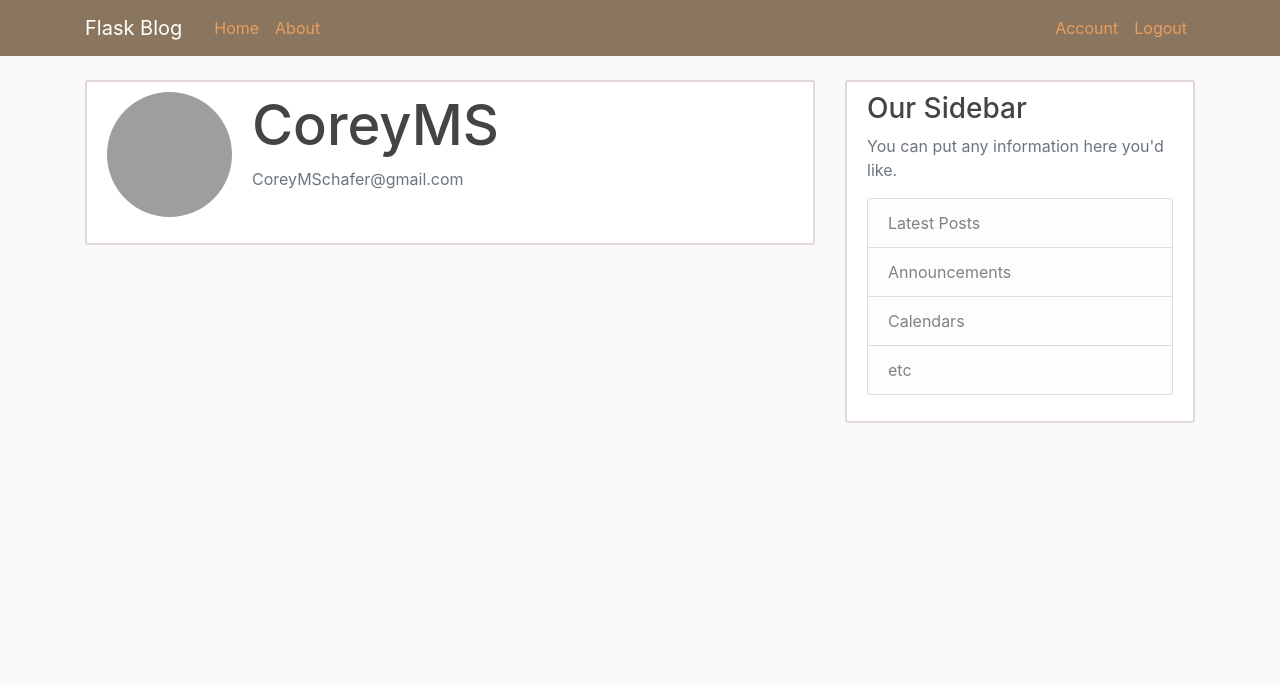
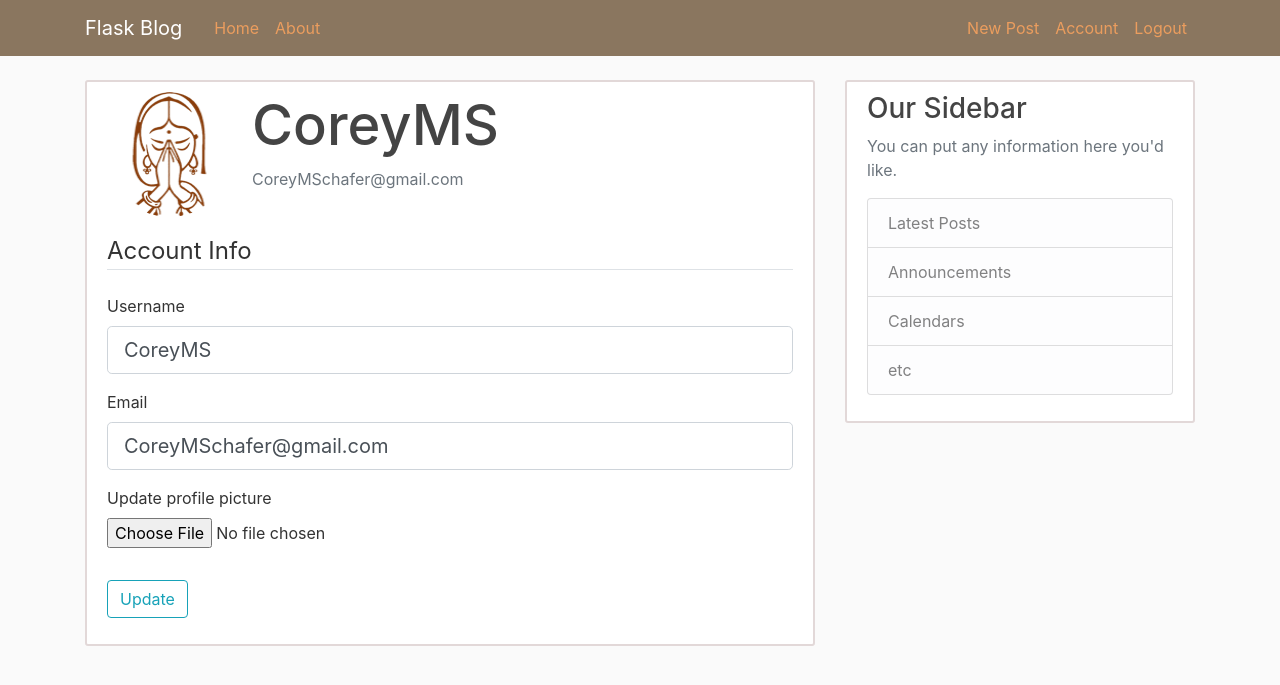
Before and after one commit to pratik30pp/FlaskBlog, a Flask app: page /account in a window 1280 px wide. Shown: the top 685 px of the page. Run offline with Flask 2, Linux system fonts and the light colour scheme; a user stored in the database is signed in; some libraries are stand-ins or nearby versions; grey boxes are pictures that could not be loaded.

Commit message:
Tutorial 9 Pagination

```diff
--- a/flaskblog/forms.py
+++ b/flaskblog/forms.py
@@ -1,5 +1,7 @@
 from flask_wtf import FlaskForm
-from wtforms import StringField, PasswordField, SubmitField, BooleanField
+from flask_wtf.file import FileField, FileAllowed
+from flask_login import current_user
+from wtforms import StringField, PasswordField, SubmitField, BooleanField, TextAreaField
 from wtforms.validators import DataRequired, Length, Email, EqualTo, ValidationError
 from flaskblog.models import User
 
@@ -31,3 +33,28 @@ class LoginForm(FlaskForm):
     password = PasswordField('Password', validators=[DataRequired()])
     remember = BooleanField('Remember Me')
     submit = SubmitField('Login')
+
+class UpdateAccountForm(FlaskForm):
+
+    username = StringField('Username',
+                           validators=[DataRequired(), Length(min=2, max=20)])
+    email = StringField('Email', validators=[DataRequired(), Email()])
+    picture = FileField('Update profile picture', validators=[FileAllowed(['jpg', 'png'])])
+    submit = SubmitField('Update')
+
+    def validate_username(self, username):
+        if username.data != current_user.username:
+            user = User.query.filter_by(username=username.data).first()
+            if user:
+                raise ValidationError('Sorry! Username is already taken.')
+
+    def validate_email(self, email):
+        if email.data != current_user.email:
+            user = User.query.filter_by(email=email.data).first()
+            if user:
+                raise ValidationError('Sorry! There is an account with this Email.')
+
+class PostForm(FlaskForm):
+    title = StringField('Title', validators=[DataRequired()])
+    content = TextAreaField('Content', validators=[DataRequired()])
+    submit = SubmitField('Post')
--- a/flaskblog/routes.py
+++ b/flaskblog/routes.py
@@ -1,28 +1,19 @@
-from flask import render_template, url_for, flash, redirect, request
+import os
+import secrets
+from PIL import Image
+from flask import render_template, url_for, flash, redirect, request, abort
 from flaskblog import app, db, bcrypt
-from flaskblog.forms import RegistrationForm, LoginForm
+from flaskblog.forms import RegistrationForm, LoginForm, UpdateAccountForm, PostForm
 from flaskblog.models import User, Post
 from flask_login import login_user, current_user, logout_user, login_required
 
-posts = [
-    {
-        'author': 'Pratik Patil',
-        'title': 'Blog Post 1',
-        'content': 'First post content',
-        'date_posted': 'April 20, 2018'
-    },
-    {
-        'author': 'Pallavi Patil',
-        'title': 'Blog Post 2',
-        'content': 'Second post content',
-        'date_posted': 'April 21, 2018'
-    }
-]
 
 
 @app.route("/")
 @app.route("/home")
 def home():
+    page = request.args.get('page', 1, type=int)
+    posts = Post.query.order_by(Post.date_posted.desc()).paginate(page=page, per_page=5)
     return render_template('home.html', posts=posts)
 
 @app.route("/about")
@@ -64,7 +55,92 @@ def logout():
     return redirect(url_for('home'))
 
 
-@app.route("/account")
+def save_picture(form_picture):
+    random_hex = secrets.token_hex(8)
+    _, f_ext = os.path.splitext(form_picture.filename)
+    picture_filename = random_hex + f_ext
+    picture_path = os.path.join(app.root_path, 'static/profile_pics', picture_filename)
+
+    output_size = (125, 125)
+    img = Image.open(form_picture)
+    img.thumbnail(output_size)
+    img.save(picture_path)
+
+    return picture_filename
+
+
+@app.route("/account", methods=['GET', 'POST'])
 @login_required
 def account():
-    return render_template('account.html', title='Account')
+    form = UpdateAccountForm()
+    if form.validate_on_submit():
+        if form.picture.data:
+            picture_file = save_picture(form.picture.data)
+            current_user.image_file = picture_file
+        current_user.username = form.username.data
+        current_user.email = form.email.data
+        db.session.commit()
+        flash('Your account has been updated.', 'success')
+        return redirect(url_for('account'))
+    elif request.method == 'GET':
+        form.username.data = current_user.username
+        form.email.data = current_user.email
+    image_file = url_for('static', filename='profile_pics/' + current_user.image_file)
+    return render_template('account.html', title='Account', image_file=image_file, form=form)
+
+@app.route("/post/new", methods=['GET', 'POST'])
+@login_required
+def new_post():
+    form = PostForm()
+    if form.validate_on_submit():
+        post = Post(title=form.title.data, content=form.content.data, author=current_user)
+        db.session.add(post)
+        db.session.commit()
+        flash('Your have just added a new Post', 'success')
+        return redirect(url_for('home'))
+
+    return render_template('create_post.html', title='New Post', form=form)
+
+@app.route("/post/<int:post_id>")
+def post(post_id):
+    post = Post.query.get_or_404(post_id)
+    return render_template('post.html', title=post.title, post=post, legend='New Post')
+
+
+@app.route("/post/<int:post_id>/update", methods=['GET', 'POST'])
+@login_required
+def update_post(post_id):
+    post = Post.query.get_or_404(post_id)
+    if post.author != current_user:
+        abort(403)
+    form = PostForm()
+    if form.validate_on_submit():
+        post.title = form.title.data
+        post.content = form.content.data
+        db.session.commit()
+        flash('Your post has been updated', 'success')
+        return redirect(url_for('post', post_id=post.id))
+    elif request.method == 'GET':
+        form.title.data = post.title
+        form.content.data = post.content
+    return render_template('create_post.html', title='Update Post', form=form, legend='Update Post')
+
+@app.route("/post/<int:post_id>/delete", methods=['POST'])
+@login_required
+def delete_post(post_id):
+    post = Post.query.get_or_404(post_id)
+    if post.author != current_user:
+        abort(403)
+    db.session.delete(post)
+    db.session.commit()
+    flash('Your Post has been deleted!', 'success')
+    return redirect(url_for('home'))
+
+@app.route("/user/<string:username>")
+def user_posts(username):
+    page = request.args.get('page', 1, type=int)
+    user = User.query.filter_by(username=username).first_or_404()
+    posts = Post.query.filter_by(author=user)\
+        .order_by(Post.date_posted.desc())\
+        .paginate(page=page, per_page=5)
+    return render_template('user_posts.html', posts=posts, user=user)
--- a/flaskblog/templates/account.html
+++ b/flaskblog/templates/account.html
@@ -2,12 +2,56 @@
 {% block content %}
 <div class="content-section">
     <div class="media">
-        <img class="rounded-circle account-img" src="userimage.jpg">
+        <img class="rounded-circle account-img" src="{{ image_file }}">
         <div class="media-body">
             <h2 class="account-heading">{{ current_user.username }}</h2>
             <p class="text-secondary">{{ current_user.email }}</p>
         </div>
     </div>
-    <!-- FORM HERE -->
+        <form method="POST" action="" enctype="multipart/form-data">
+            {{ form.hidden_tag() }}
+            <fieldset class="form-group">
+                <legend class="border-bottom mb-4">Account Info</legend>
+                <div class="form-group">
+                    {{ form.username.label(class="form-control-label") }}
+
+                    {% if form.username.errors %}
+                    {{ form.username(class="form-control form-control-lg is-invalid") }}
+                    <div class="invalid-feedback">
+                        {% for error in form.username.errors %}
+                        <span>{{ error }}</span>
+                        {% endfor %}
+                    </div>
+                    {% else %}
+                    {{ form.username(class="form-control form-control-lg") }}
+                    {% endif %}
+                </div>
+                <div class="form-group">
+                    {{ form.email.label(class="form-control-label") }}
+                    {% if form.email.errors %}
+                    {{ form.email(class="form-control form-control-lg is-invalid") }}
+                    <div class="invalid-feedback">
+                        {% for error in form.email.errors %}
+                        <span>{{ error }}</span>
+                        {% endfor %}
+                    </div>
+                    {% else %}
+                        {{ form.email(class="form-control form-control-lg") }}
+                    {% endif %}
+                </div>
+                <div class="form-group">
+                    {{ form.picture.label() }}
+                    {{ form.picture(class="form-control-file") }}
+                    {% if form.picture.errors %}
+                        {% for error in form.picture.errors %}
+                            <span class="text-danger">{{ error }}</span></br>
+                        {% endfor %}
+                    {% endif %}
+                </div>
+            </fieldset>
+            <div class="form-group">
+                {{ form.submit(class="btn btn-outline-info") }}
+            </div>
+        </form>
 </div>
 {% endblock content %}
--- a/flaskblog/templates/layout.html
+++ b/flaskblog/templates/layout.html
@@ -36,6 +36,7 @@
                     <!-- Navbar Right Side -->
                     <div class="navbar-nav">
                         {% if current_user.is_authenticated %}
+                        <a class="nav-item nav-link" href="{{ url_for('new_post') }}">New Post</a>
                         <a class="nav-item nav-link" href="{{ url_for('account') }}">Account</a>
                         <a class="nav-item nav-link" href="{{ url_for('logout') }}">Logout</a>
                         {% else %}
```
Also changed, not shown: flaskblog/templates/create_post.html (added, +39 -0 lines), flaskblog/templates/home.html (+16 -4 lines), flaskblog/templates/post.html (added, +39 -0 lines), flaskblog/templates/user_posts.html (added, +28 -0 lines), flaskblog/site.db, flaskblog/static/profile_pics/9f381d5da428ddd2.png (added), flaskblog/static/profile_pics/be97998a3324fdcd.jpg (added), flaskblog/static/profile_pics/caef1ed36afeeae9.jpg (added), flaskblog/static/profile_pics/f511085dc6e72261.jpg (added), 1 other file.
